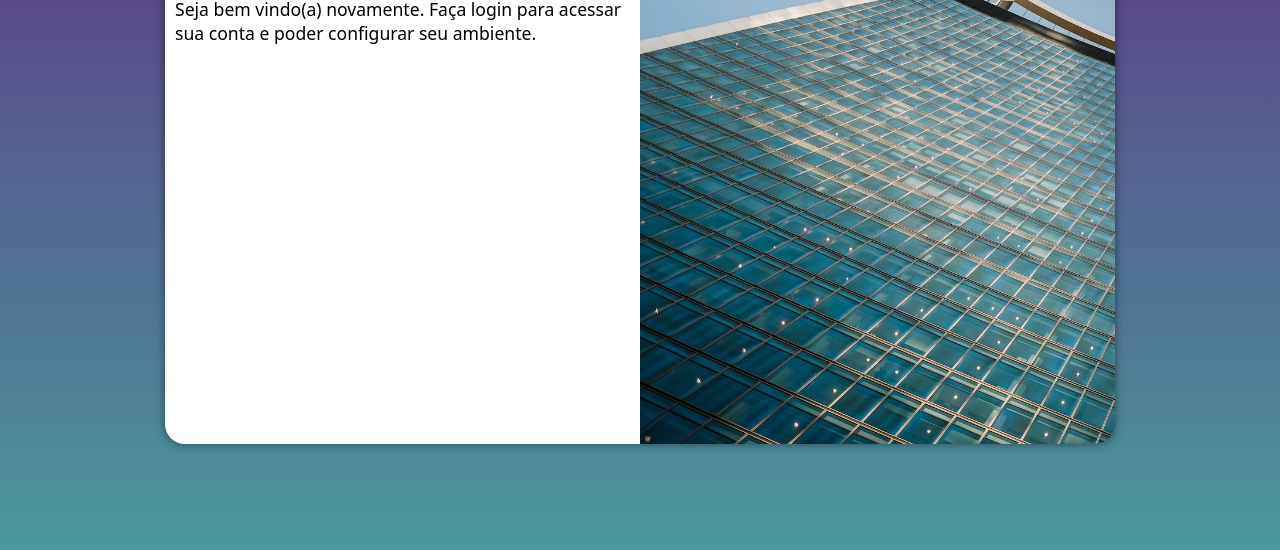
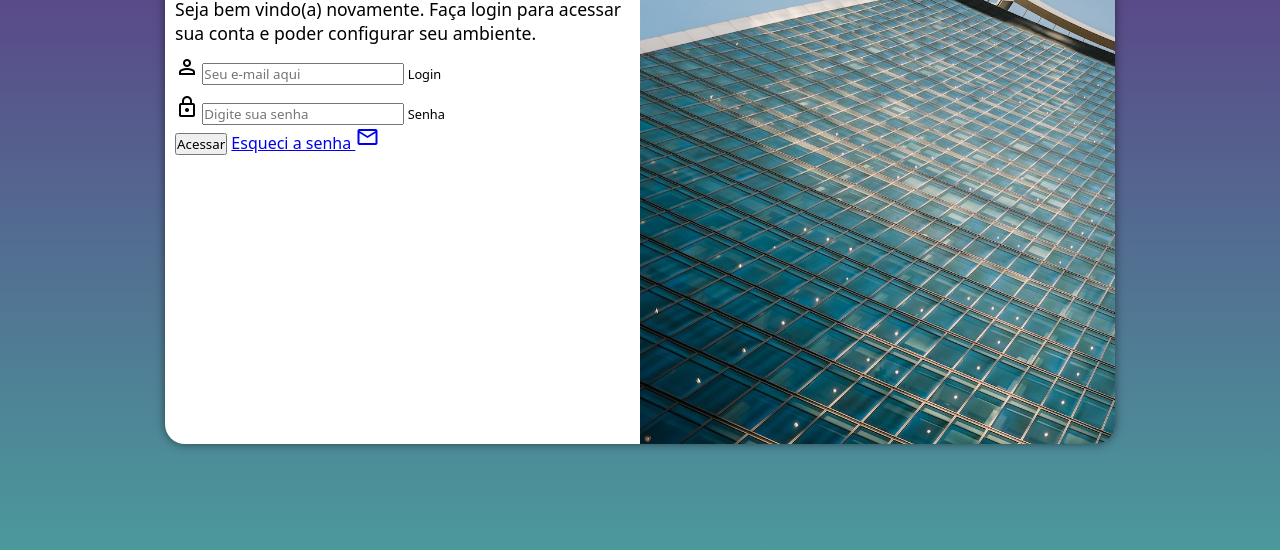
Before and after one commit to filiperamgund/projeto-login, a plain HTML site: page index.html in a window 1280 px wide. Shown: the part 206-756 px from the top of the page. Drawn offline with nearby package versions, Linux system fonts and the light colour scheme.

Commit message:
formulario para celular criado

```diff
--- a/estilos/media-query.css
+++ b/estilos/media-query.css
@@ -30,6 +30,13 @@ Grandes telas: acima de 1200px
     section#login > div#formulario {
         float: right;
         width: 70%;
+    }
+
+    div.campo {
+        text-align: center;
+        font-size: 1.1em;
+
+
     }
 
 }
--- a/estilos/style.css
+++ b/estilos/style.css
@@ -61,3 +61,10 @@ div#formulario > h1 {
 div#formulario > p {
     font-size: 0.8em;
 }
+
+div.campo {
+    text-align: left;
+    font-size: 0.8em;
+    padding-top: 10px;
+    border-radius: solid black;
+}
--- a/index.html
+++ b/index.html
@@ -6,6 +6,7 @@
     <title>Login</title>
     <link rel="stylesheet" href="estilos/style.css">
     <link rel="stylesheet" href="estilos/media-query.css">
+    <link rel="stylesheet" href="https://fonts.googleapis.com/css2?family=Material+Symbols+Outlined:opsz,wght,FILL,GRAD@20..48,100..700,0..1,-50..200" />
 </head>
 <body>
 
@@ -17,8 +18,30 @@
             <div id="formulario">
                 <h1>Login</h1>
                 <p>Seja bem vindo(a) novamente. Faça login para acessar sua conta e poder configurar seu ambiente.</p>
-                <form action="login.php" method="post"></form>
+                <form action="login.php" method="post" autocomplete="on">
+                    <div class="campo">
+                        <span class="material-symbols-outlined">person</span>
+                        <input type="email" name="login" id="ilogin" placeholder="Seu e-mail aqui" autocomplete="email" required maxlength="30">
+                        <label for="ilogin">Login</label>
+                    </div>
+
+                    <div class="campo">
+                        <span class="material-symbols-outlined">lock</span>
+                        <input type="password" name="senha" id="isenha" placeholder="Digite sua senha" autocomplete="current-password" required minlength="8" maxlength="20">
+                        <label for="isenha">Senha</label>
+                    </div>
+
+                    <input type="submit" value="Acessar" class="botao">
+                    <a href="esqueci.html">Esqueci a senha <i class="material-symbols-outlined">mail</i></a>
+                </form>
             </div>
+
+
+
+
+
+
+
 
         </section>
     </main>
```
